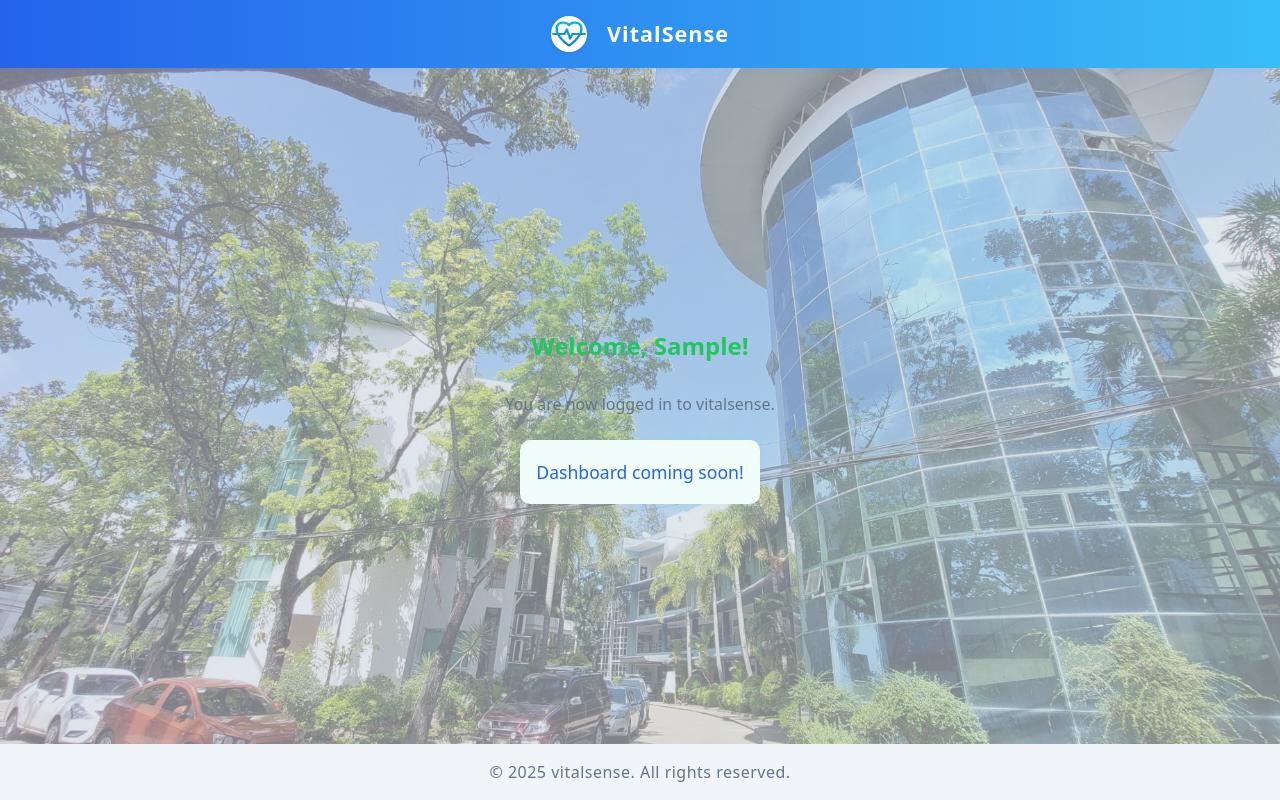
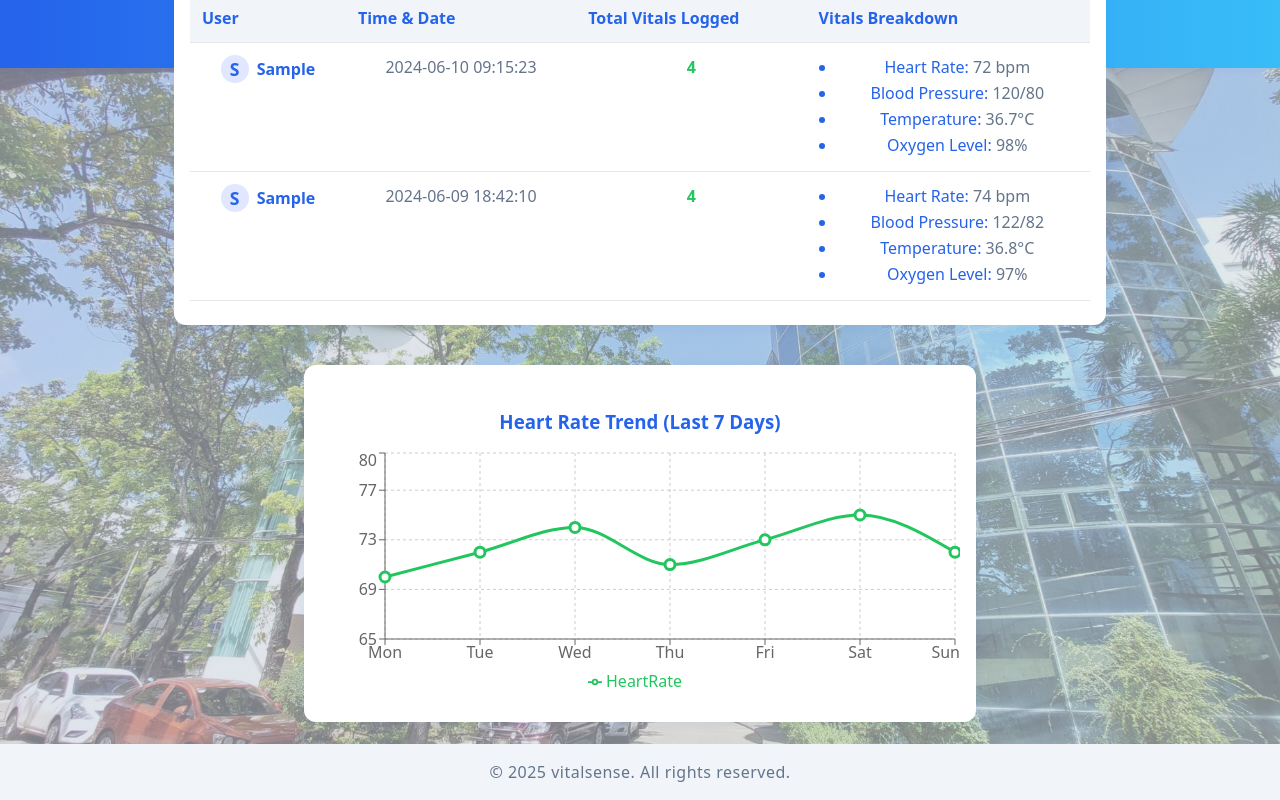
Before and after one commit to maarbs23/Thesis2, a React (Vite) app: page / in a window 1280 px wide. Both pictures are taken after typing "Sample", "Sample123" into the empty fields and a click on the button "Login". Built offline with nearby package versions, Linux system fonts and the light colour scheme.

Commit message:
VitalSense1.2

```diff
--- a/src/App.jsx
+++ b/src/App.jsx
@@ -2,7 +2,8 @@ import { useState } from 'react'
 import './App.css'
 import bgImg from './images/USTP-CDO-ICT-building-2048x1152.jpg'
 import ustpLogo from './images/heartbeat.png'
-import Signup from './Signup' // <-- Import Signup
+import Signup from './Signup'
+import Dashboard from './Dashboard'
 
 function App() {
   const [idNumber, setIdNumber] = useState('')
@@ -267,31 +268,7 @@ function App() {
         )}
 
         {loggedIn && (
-          <div style={{
-            textAlign: 'center',
-            width: '100%',
-            height: '100%',
-            display: 'flex',
-            flexDirection: 'column',
-            alignItems: 'center',
-            justifyContent: 'center'
-          }}>
-            <h2 style={{ color: '#22c55e', marginBottom: 12 }}>Welcome, {idNumber}!</h2>
-            <p style={{ color: '#64748b', marginBottom: 24 }}>You are now logged in to vitalsense.</p>
-            <div style={{
-              background: '#f0fdfa',
-              borderRadius: 10,
-              padding: '1.2rem 1rem',
-              color: '#2563eb',
-              fontWeight: 500,
-              fontSize: '1.1rem',
-              boxShadow: '0 2px 8px rgba(37,99,235,0.04)',
-              margin: '0 auto',
-              maxWidth: 400
-            }}>
-              Dashboard coming soon!
-            </div>
-          </div>
+          <Dashboard idNumber={idNumber} />
         )}
       </div>
 
--- /dev/null
+++ b/src/Dashboard.jsx
@@ -0,0 +1,221 @@
+import React from 'react'
+import { PieChart, Pie, Cell, Legend, Tooltip, ResponsiveContainer, LineChart, Line, XAxis, YAxis, CartesianGrid } from 'recharts'
+
+function Dashboard({ idNumber }) {
+  // Sample data for the pie chart
+  const pieData = [
+    { name: 'Heart Rate', value: 72 },
+    { name: 'Blood Pressure', value: 80 },
+    { name: 'Temperature', value: 37 },
+    { name: 'Oxygen Level', value: 98 },
+  ]
+  const COLORS = ['#22c55e', '#f59e42', '#38bdf8', '#0ea5e9']
+
+  // Sample data for the line chart
+  const lineData = [
+    { name: 'Mon', HeartRate: 70 },
+    { name: 'Tue', HeartRate: 72 },
+    { name: 'Wed', HeartRate: 74 },
+    { name: 'Thu', HeartRate: 71 },
+    { name: 'Fri', HeartRate: 73 },
+    { name: 'Sat', HeartRate: 75 },
+    { name: 'Sun', HeartRate: 72 },
+  ]
+
+  // Sample user log data
+  const userLogs = [
+    {
+      id: 1,
+      username: idNumber,
+      datetime: '2024-06-10 09:15:23',
+      totalVitals: 4,
+      vitals: {
+        'Heart Rate': '72 bpm',
+        'Blood Pressure': '120/80',
+        'Temperature': '36.7°C',
+        'Oxygen Level': '98%'
+      }
+    },
+    {
+      id: 2,
+      username: idNumber,
+      datetime: '2024-06-09 18:42:10',
+      totalVitals: 4,
+      vitals: {
+        'Heart Rate': '74 bpm',
+        'Blood Pressure': '122/82',
+        'Temperature': '36.8°C',
+        'Oxygen Level': '97%'
+      }
+    }
+  ]
+
+  return (
+    <div style={{
+      textAlign: 'center',
+      width: '100vw',
+      minHeight: 'calc(100vh - 120px)', // leave space for header/footer
+      boxSizing: 'border-box',
+      display: 'flex',
+      flexDirection: 'column',
+      alignItems: 'center',
+      justifyContent: 'flex-start',
+      paddingTop: 24,
+      paddingBottom: 24,
+      overflowX: 'hidden',
+      position: 'relative', // add this
+      zIndex: 1 // add this
+    }}>
+      <div style={{
+        width: '100%',
+        maxWidth: 1200,
+        margin: '0 auto',
+        padding: '0 12px',
+        boxSizing: 'border-box'
+      }}>
+        <h2 style={{ color: '#22c55e', marginBottom: 12 }}>Welcome, {idNumber}!</h2>
+        <p style={{ color: '#64748b', marginBottom: 8 }}>You are now logged in to vitalsense.</p>
+        <div style={{
+          color: '#2563eb',
+          fontWeight: 700,
+          fontSize: '1.15rem',
+          marginBottom: 24,
+          background: '#e0f2fe',
+          display: 'inline-block',
+          padding: '0.5rem 1.25rem',
+          borderRadius: 8,
+          boxShadow: '0 1px 4px rgba(37,99,235,0.06)'
+        }}>
+          1,700 vitals logged
+        </div>
+        {/* User Log Table */}
+        <div
+          style={{
+            width: '100%',
+            maxWidth: 900,
+            margin: '2.5rem auto 0',
+            background: '#fff',
+            borderRadius: 12,
+            boxShadow: '0 2px 12px rgba(37,99,235,0.08)',
+            padding: '1.5rem 1rem'
+          }}
+        >
+          <h3 style={{ color: '#2563eb', marginBottom: 18 }}>User Log</h3>
+          <table style={{ width: '100%', borderCollapse: 'collapse', fontSize: '1rem' }}>
+            <thead>
+              <tr style={{ background: '#f1f5f9', color: '#2563eb' }}>
+                <th style={{ padding: '0.75rem', borderBottom: '1px solid #e5e7eb', textAlign: 'left' }}>User</th>
+                <th style={{ padding: '0.75rem', borderBottom: '1px solid #e5e7eb', textAlign: 'left' }}>Time & Date</th>
+                <th style={{ padding: '0.75rem', borderBottom: '1px solid #e5e7eb', textAlign: 'left' }}>Total Vitals Logged</th>
+                <th style={{ padding: '0.75rem', borderBottom: '1px solid #e5e7eb', textAlign: 'left' }}>Vitals Breakdown</th>
+              </tr>
+            </thead>
+            <tbody>
+              {userLogs.map(log => (
+                <tr key={log.id} style={{ borderBottom: '1px solid #e5e7eb' }}>
+                  <td style={{ padding: '0.75rem', verticalAlign: 'top', fontWeight: 600, color: '#2563eb' }}>
+                    <span style={{
+                      display: 'inline-flex',
+                      alignItems: 'center',
+                      gap: 8
+                    }}>
+                      <span style={{
+                        display: 'inline-block',
+                        width: 28,
+                        height: 28,
+                        borderRadius: '50%',
+                        background: '#e0e7ff',
+                        color: '#2563eb',
+                        fontWeight: 700,
+                        fontSize: '1.1rem',
+                        textAlign: 'center',
+                        lineHeight: '28px'
+                      }}>
+                        {log.username[0] ? log.username[0].toUpperCase() : 'U'}
+                      </span>
+                      {log.username}
+                    </span>
+                  </td>
+                  <td style={{ padding: '0.75rem', verticalAlign: 'top', color: '#64748b' }}>
+                    {log.datetime}
+                  </td>
+                  <td style={{ padding: '0.75rem', verticalAlign: 'top', color: '#22c55e', fontWeight: 600 }}>
+                    {log.totalVitals}
+                  </td>
+                  <td style={{ padding: '0.75rem', verticalAlign: 'top' }}>
+                    <ul style={{ margin: 0, paddingLeft: 18 }}>
+                      {Object.entries(log.vitals).map(([k, v]) => (
+                        <li key={k} style={{ color: '#2563eb', marginBottom: 2 }}>
+                          <span style={{ fontWeight: 500 }}>{k}:</span> <span style={{ color: '#64748b' }}>{v}</span>
+                        </li>
+                      ))}
+                    </ul>
+                  </td>
+                </tr>
+              ))}
+            </tbody>
+          </table>
+        </div>
+        {/* Line Chart Section */}
+        <div
+          style={{
+            width: '100%',
+            maxWidth: 640,
+            margin: '2.5rem auto 0',
+            background: '#fff',
+            borderRadius: 12,
+            boxShadow: '0 2px 12px rgba(37,99,235,0.08)',
+            padding: '1.5rem 1rem'
+          }}
+        >
+          <h3 style={{ color: '#2563eb', marginBottom: 12 }}>Heart Rate Trend (Last 7 Days)</h3>
+          <ResponsiveContainer width="100%" height={250}>
+            <LineChart data={lineData}>
+              <CartesianGrid strokeDasharray="3 3" />
+              <XAxis dataKey="name" />
+              <YAxis domain={[65, 80]} />
+              <Tooltip />
+              <Legend />
+              <Line type="monotone" dataKey="HeartRate" stroke="#22c55e" strokeWidth={3} dot={{ r: 5 }} />
+            </LineChart>
+          </ResponsiveContainer>
+        </div>
+        {/* Pie Chart Section */}
+        <div
+          style={{
+            width: '100%',
+            maxWidth: 440,
+            margin: '2.5rem auto 0',
+            background: '#fff',
+            borderRadius: 12,
+            boxShadow: '0 2px 12px rgba(37,99,235,0.08)',
+            padding: '1.5rem 1rem'
+          }}
+        >
+          <h3 style={{ color: '#2563eb', marginBottom: 12 }}>Health Metrics Distribution</h3>
+          <ResponsiveContainer width="100%" height={250}>
+            <PieChart>
+              <Pie
+                data={pieData}
+                dataKey="value"
+                nameKey="name"
+                cx="50%"
+                cy="50%"
+                outerRadius={80}
+                label
+              >
+                {pieData.map((entry, idx) => (
+                  <Cell key={`cell-${idx}`} fill={COLORS[idx % COLORS.length]} />
+                ))}
+              </Pie>
+              <Tooltip />
+              <Legend />
+            </PieChart>
+          </ResponsiveContainer>
+        </div>
+      </div>
+    </div>
+  )
+}
+
+export default Dashboard
```
